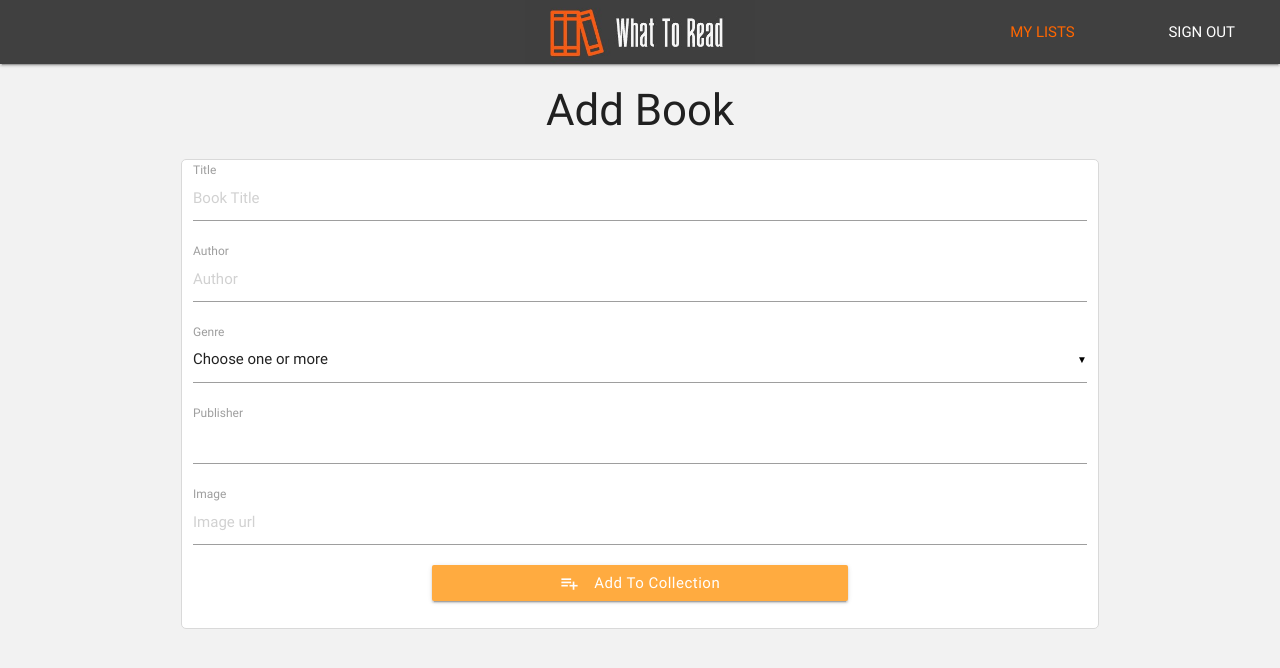
After one commit to digitalis75/Datacentric-Project-What-To-Read, a Flask app: page /add_book in a window 1280 px wide. The commit adds this page. Shown: the top 668 px of the page. Run offline with Flask 2, Linux system fonts and the light colour scheme; data that the repository does not hold is empty; some libraries are stand-ins or nearby versions.

Commit message:
Create add_book.html and submit add_book form data

```diff
--- a/app.py
+++ b/app.py
@@ -18,8 +18,7 @@ mongo = PyMongo(app)
 @app.route('/')
 @app.route('/my_page')
 def my_page():
-    return render_template("my_page.html", title='',
-                           books=mongo.db.books.find())
+    return render_template("my_page.html", title='My Page')
 
 
 @app.route('/my_lists')
@@ -62,8 +61,21 @@ def delete_list(list_id):
 
 @app.route('/showlist/<list_id>')
 def showlist(list_id):
-    return render_template("show_list.html", list=mongo.db.lists.find_one(
+    return render_template("show_list.html", lists=mongo.db.lists.find_one(
                                {'_id': ObjectId(list_id)}))
+
+
+@app.route('/insert_book', methods=['POST'])
+def insert_book():
+    books = mongo.db.books
+    books.insert_one(request.form.to_dict())
+    return redirect(url_for('add_book'))
+
+
+@app.route('/add_book')
+def add_book():
+    return render_template("add_book.html", title='Add Book',
+                           genres=mongo.db.genres.find())
 
 
 if __name__ == '__main__':
--- a/static/css/style.css
+++ b/static/css/style.css
@@ -98,12 +98,12 @@ body {
 
 .action-btn-submit {
     padding: 0 10vw;
-    margin-top: 40px;
 }
 
-.addlist-form {
+.addlist-form,
+.addbook-form {
     background-color: #fff;
-    height: 100px;
+    height: 170px;
     border: 1px solid #d9d9d9;
     border-radius: 5px;
     margin: 25px 0;
@@ -113,6 +113,11 @@ body {
     color: #d9d9d9;
 }
 
+/* ---------- Add Book  ---------- */
+.addbook-form {
+    height: 470px;
+ }
+
 /* --------- Responsive ---------- */
 @media screen and (max-width:768px) {
    .logo {
--- /dev/null
+++ b/templates/add_book.html
@@ -0,0 +1,43 @@
+{% extends 'base.html' %}
+{% block content %}
+
+<!---- Form ------->
+<div class="addbook-form row">
+    <form action= "{{ url_for('insert_book') }}" method="POST" class="col s12">
+        <div class="row">
+            <div class="input-field col s12">
+                <input placeholder="Book Title" id="title" name="title" type="text" class="validate valign-wrapper">
+                <label for="title">Title</label>
+            </div>
+            <div class="input-field col s12">
+                <input placeholder="Author" id="author" name="author" type="text" class="validate valign-wrapper">
+                <label for="author">Author</label>
+            </div>
+
+            <div class="input-field col s12">
+                <select id= "genre" name= "genre_name" multiple>
+                    <option value="" disabled selected>Choose one or more</option>
+                    {% for genre in genres %}
+                       <option value="{{ genre.genre_name }}">{{ genre.genre_name }}</option>
+                    {% endfor %}
+                </select>
+                <label>Genre</label>
+            </div>
+            <div class="input-field col s12">
+                <input placeholder="" id="publisher" name="publisher" type="text" class="validate valign-wrapper">
+                <label for="publisher">Publisher</label>
+            </div>
+            <div class="input-field col s12">
+                <input placeholder="Image url" id="image_url" name="image_url" type="text" class="validate valign-wrapper">
+                <label for="image_url">Image</label>
+        </div>
+            <!---- Submit button ------->
+        <div class="row center">
+            <button class="btn waves-effect waves-light action-btn action-btn-submit" type="submit">Add to Collection
+                <i class="material-icons left">playlist_add</i>
+            </button>
+        </div>
+    </form>
+</div>
+
+{% endblock %}
--- a/templates/base.html
+++ b/templates/base.html
@@ -69,8 +69,12 @@
                 belowOrigin: false, // Displays dropdown below the button
                 alignment: 'left', // Displays dropdown with edge aligned to the left of button
                 stopPropagation: false // Stops event propagation
-                }
-            );
+            });
+
+            //Materialize select element activation
+            $('select').material_select();
+
+
             //Jquery for navbar buttons
             $(".nav-button-mylists").hover(function(){
                 $(this).toggleClass("nav-button-mylists-active");
```
